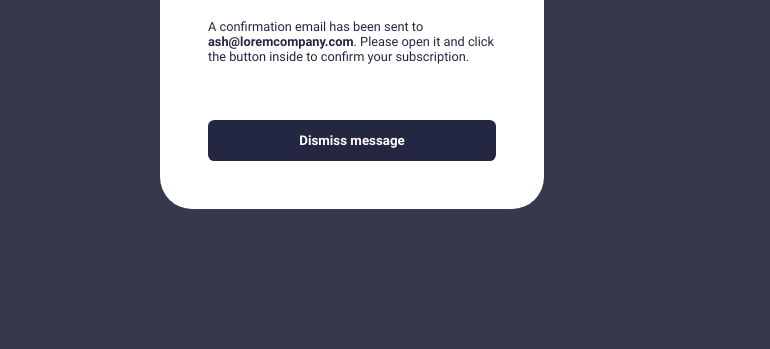
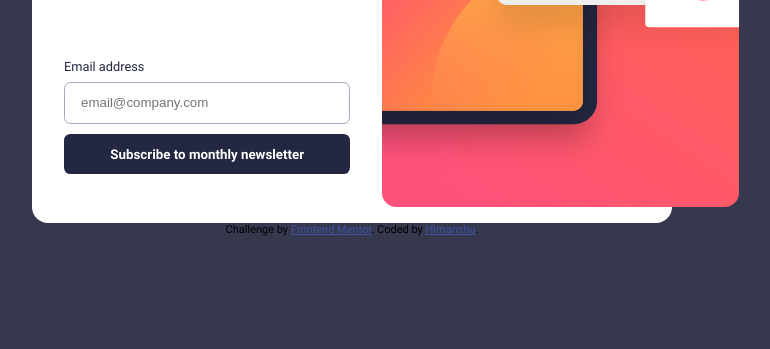
Before and after one commit to HectorKayman/fem-newsletter-sign-up-with-success-message, a plain HTML site: page index.html in a window 1280 px wide. Shown: the part 451-800 px from the top of the page, without its empty margins (288-1058 px from the left). Drawn offline with Linux system fonts and the light colour scheme.

Commit message:
Modify display for main card and success cards

```diff
--- a/style.css
+++ b/style.css
@@ -33,7 +33,7 @@ body {
 }
 
 .container {
-  display: none; /* Temporarily hide the main form */
+  display: flex;
   justify-content: center;
   align-items: center;
   width: 50%;
@@ -144,7 +144,7 @@ body {
   position: absolute;
   width: 30%;
   height: 65%;
-  display: flex;
+  display: none;
   flex-direction: column;
   align-items: flex-start;
   justify-content: space-between;
```
